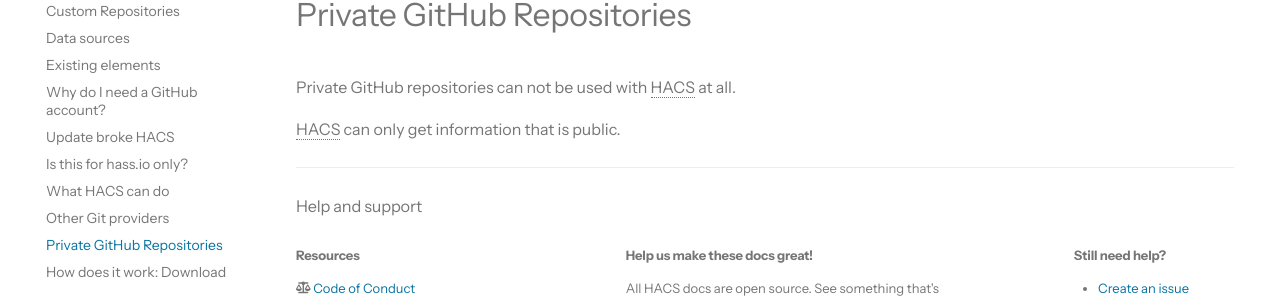
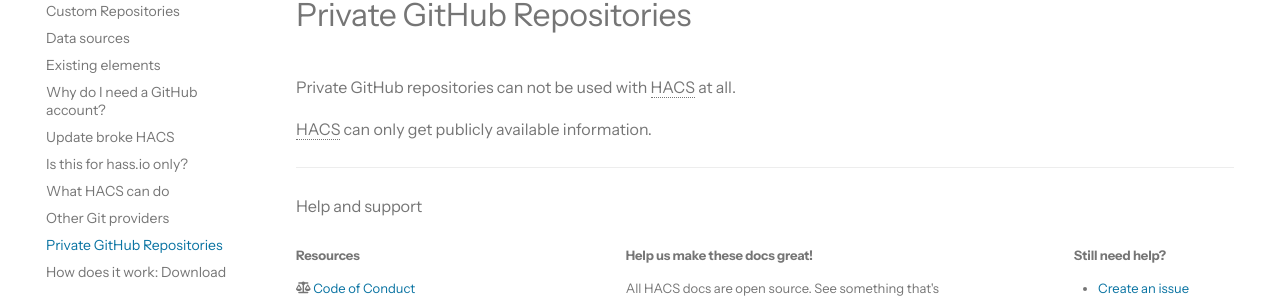
Before and after one commit to hacs/documentation, an MkDocs documentation site: the page built from source/docs/faq/private_repositories.md, in a window 1280 px wide. Shown: the part 202-501 px from the top of the page. Built offline with MkDocs 1.6.1 and Material for MkDocs 9.7.7, drawn with Linux system fonts in a browser that asks for light colours; some web fonts are replaced; plug-ins that fetch from the network failed and are left out; comment, search, counter and statistics services are not loaded.

Commit message:
Update private_repositories.md

```diff
--- a/source/docs/faq/private_repositories.md
+++ b/source/docs/faq/private_repositories.md
@@ -5,4 +5,4 @@ title: Private GitHub Repositories
 
 Private GitHub repositories can not be used with HACS at all.
 
-HACS can only get information that is public.
+HACS can only get publicly available information.
```
